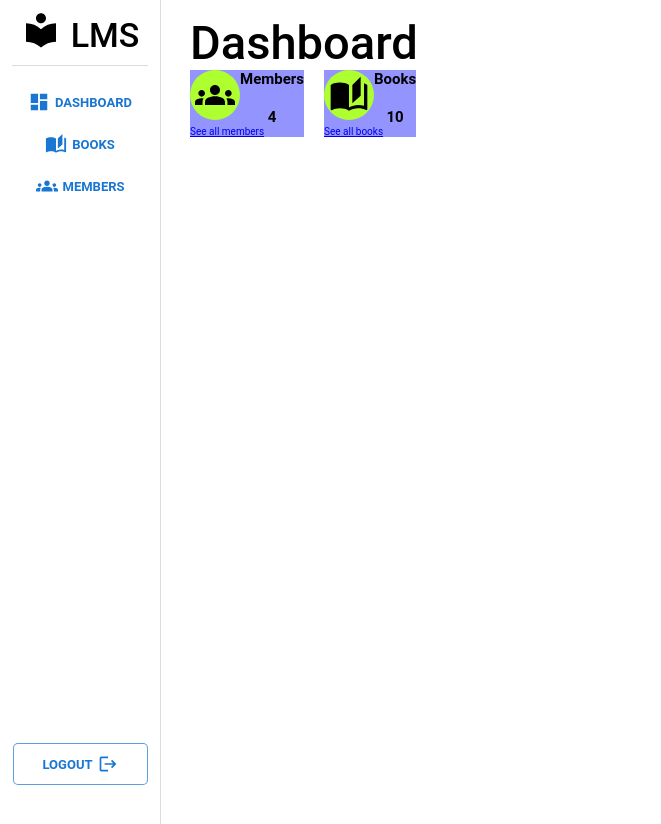
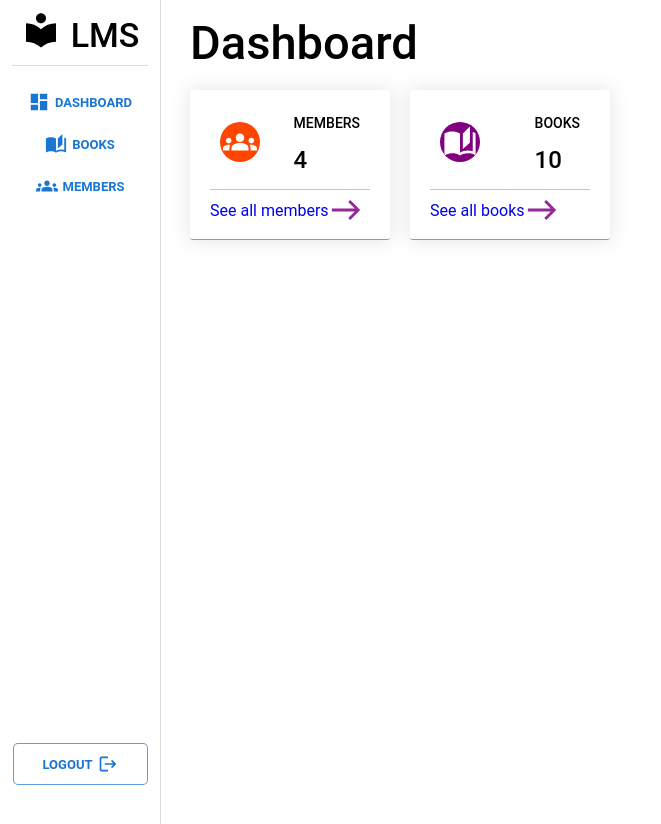
Before and after one commit to bernardkrehula/React-typescript-libmgmtsys, a React (Vite) app in the folder my-app/: page /DashBoard in a window 1280 px wide. Shown: the top 824 px of the page, without its empty margins (0-661 px from the left). Built offline with nearby package versions, Linux system fonts and the light colour scheme.

Commit message:
Dashboard design finished

```diff
--- a/my-app/src/components/DashBoard/DashBoard.tsx
+++ b/my-app/src/components/DashBoard/DashBoard.tsx
@@ -9,12 +9,12 @@ const Dashboard = ({data}: DashBoardTypes) => {
 
     const displayModals = () => {
         return Object.values(data.defaultIconElements).reverse().map((icon, index) => {
-            const { name, svg, link } = icon;
+            const { name, svg, link, svgColor } = icon;
 
             const listsLength = data[name.toLowerCase()];
 
             if(listsLength) return(
-                <Modal key={index} name={name} svg={svg} link={link} length={listsLength.length}/>
+                <Modal key={index} name={name} svg={svg} link={link} svgColor={svgColor} length={listsLength.length}/>
             )
         })
     }
--- a/my-app/src/components/Dashboard/Modal/Modal.css
+++ b/my-app/src/components/Dashboard/Modal/Modal.css
@@ -1,21 +1,62 @@
 .modal{
-    background-color: rgb(148, 148, 255);
+    background-color: rgb(255, 255, 255);
+    padding: 20px;
+    border-bottom-left-radius: 3px;
+    border-bottom-right-radius: 3px;
+    width: 200px;
+    height: 150px;
+    border-bottom: 1px solid rgb(0, 0, 0, 0.4);
+    box-shadow: 0 0 20px 1px rgb(0, 0, 0, 0.1);
+    margin-top: 20px;
 }
 .modal-content{
     display: flex;
+    justify-content: space-between;
+    align-items: center;
 }
 .modal-data{
     display: flex;
     flex-direction: column;
-    gap: 20px;
-    text-align: center;
+    gap: 15px;
+    margin-right: 10px;
+    margin-top: 5px;
+}
+.modal-data h2{
+    font-size: 1.4rem;
+    font-weight: 500;
+    text-transform: uppercase;
+}
+.modal-data h3{
+    font-size: 2.4rem;
+    font-weight: 500;
 }
 .modal-svg{
     background-color: greenyellow;
     border-radius: 150px;
-    height: 50px;
+    height: 40px;
+    margin-left: 10px;
 }
-.modal svg{
-    height: 50px;
-    padding: 5px;
+.modal-svg svg{
+    height: 40px;
+    padding: 3px;
+    fill: white;
 }
+.modal-line{
+    height: 1px;
+    background-color: rgb(197, 197, 197);
+    margin-top: 15px;
+}
+.modal a{
+    text-decoration: none;
+    font-size: 1.6rem;
+}
+.modal-link{
+    display: flex;
+    align-items: center;
+}
+.arrow{
+    height: 40px;
+    padding: 3px;
+    fill: rgb(149, 38, 149);
+    margin-left: -3px;
+}
--- a/my-app/src/components/Dashboard/Modal/Modal.tsx
+++ b/my-app/src/components/Dashboard/Modal/Modal.tsx
@@ -7,25 +7,29 @@ type ModalTypes = {
     svg: string;
     link: string;
     length: number;
+    svgColor: string;
 }
 
-const Modal = ({name, svg, link, length}: ModalTypes) => {
+const Modal = ({name, svg, link, length, svgColor}: ModalTypes) => {
 
     if(name === 'Dashboard') return null;
 
     return(
         <div className="modal">
             <div className='modal-content'>
-                <div className='modal-svg'>
+                <div className='modal-svg' style={{backgroundColor: svgColor}}>
                     {parse(svg)}
                 </div>
                 <div className='modal-data'>
                     <h2>{name}</h2>
-                    <h2>{length}</h2>
+                    <h3>{length}</h3>
                 </div>
             </div>
             <div className='modal-line'></div>
-            <Link to={link}>See all {name.toLowerCase()}</Link>
+            <div className='modal-link'>
+                <Link to={link}>See all {name.toLowerCase()}</Link>
+                <svg className="arrow" focusable="false" aria-hidden="true" viewBox="0 0 24 24" data-testid="EastIcon"><path d="m15 5-1.41 1.41L18.17 11H2v2h16.17l-4.59 4.59L15 19l7-7-7-7z"></path></svg>
+            </div>
         </div>
     )
 }
--- a/my-app/src/data/data.ts
+++ b/my-app/src/data/data.ts
@@ -105,12 +105,14 @@ const data = {
         books: {
             name: 'Books',
             svg: '<svg class="MuiSvgIcon-root MuiSvgIcon-fontSizeMedium css-vubbuv" focusable="false" aria-hidden="true" viewBox="0 0 24 24" data-testid="AutoStoriesIcon"><path d="m19 1-5 5v11l5-4.5V1zM1 6v14.65c0 .25.25.5.5.5.1 0 .15-.05.25-.05C3.1 20.45 5.05 20 6.5 20c1.95 0 4.05.4 5.5 1.5V6c-1.45-1.1-3.55-1.5-5.5-1.5S2.45 4.9 1 6zm22 13.5V6c-.6-.45-1.25-.75-2-1v13.5c-1.1-.35-2.3-.5-3.5-.5-1.7 0-4.15.65-5.5 1.5v2c1.35-.85 3.8-1.5 5.5-1.5 1.65 0 3.35.3 4.75 1.05.1.05.15.05.25.05.25 0 .5-.25.5-.5v-1.1z"></path></svg>',
-            link: '/Books'
+            link: '/Books',
+            svgColor: 'purple'
         },
         members: {
             name: 'Members',
             svg: '<svg class="MuiSvgIcon-root MuiSvgIcon-fontSizeMedium css-vubbuv" focusable="false" aria-hidden="true" viewBox="0 0 24 24" data-testid="GroupsIcon"><path d="M12 12.75c1.63 0 3.07.39 4.24.9 1.08.48 1.76 1.56 1.76 2.73V18H6v-1.61c0-1.18.68-2.26 1.76-2.73 1.17-.52 2.61-.91 4.24-.91zM4 13c1.1 0 2-.9 2-2s-.9-2-2-2-2 .9-2 2 .9 2 2 2zm1.13 1.1c-.37-.06-.74-.1-1.13-.1-.99 0-1.93.21-2.78.58C.48 14.9 0 15.62 0 16.43V18h4.5v-1.61c0-.83.23-1.61.63-2.29zM20 13c1.1 0 2-.9 2-2s-.9-2-2-2-2 .9-2 2 .9 2 2 2zm4 3.43c0-.81-.48-1.53-1.22-1.85-.85-.37-1.79-.58-2.78-.58-.39 0-.76.04-1.13.1.4.68.63 1.46.63 2.29V18H24v-1.57zM12 6c1.66 0 3 1.34 3 3s-1.34 3-3 3-3-1.34-3-3 1.34-3 3-3z"></path></svg>',
-            link: '/Members'
+            link: '/Members',
+            svgColor: 'orangered'
         }
     }
 }
```
